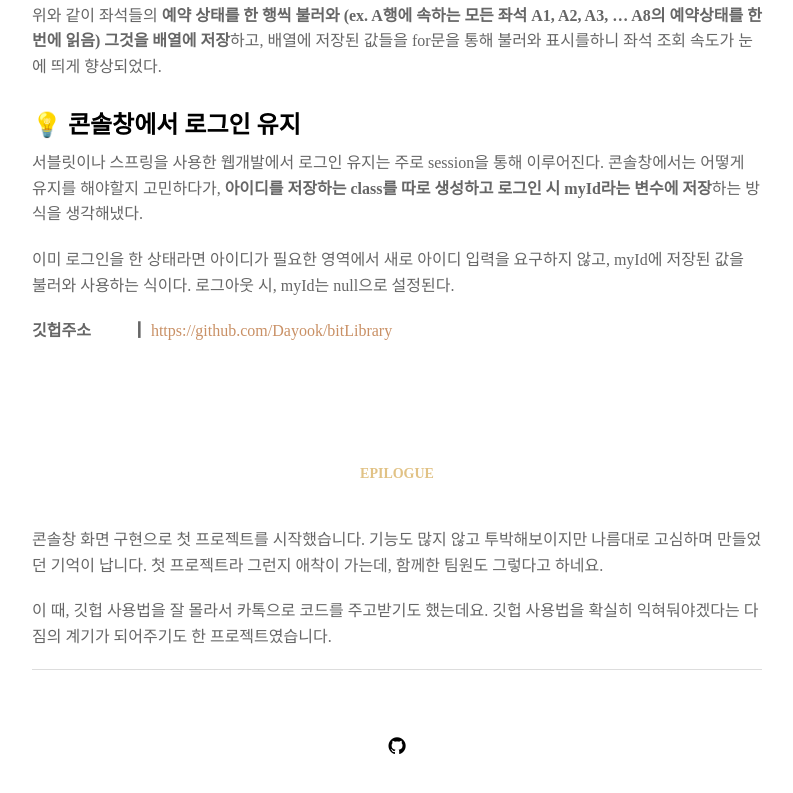
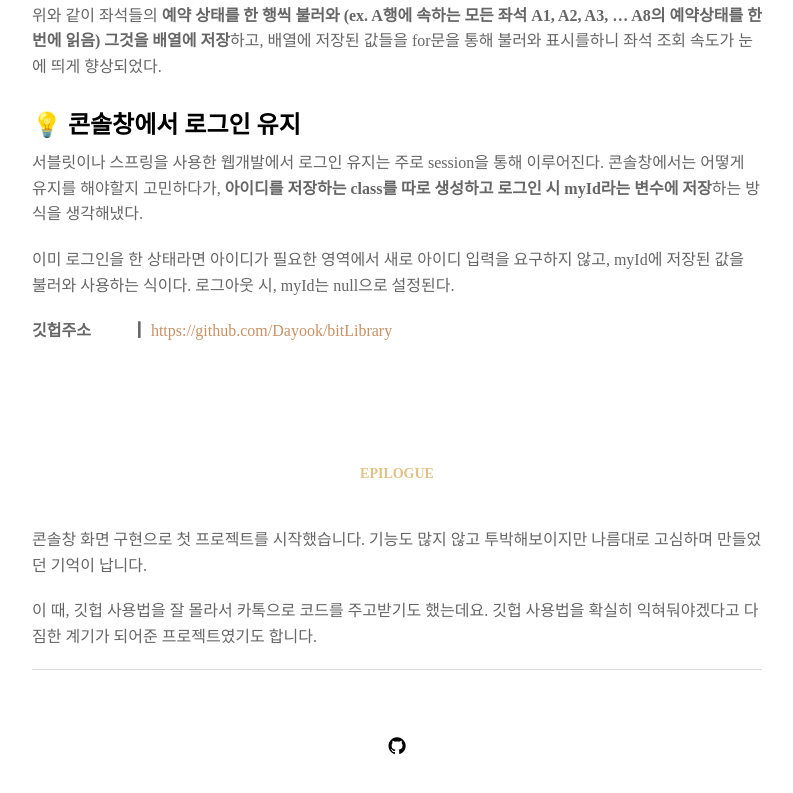
Before and after one commit to Dayook/dayook.github.io, a Jekyll site: the page built from projects/proj-1.md, in a window 1280 px wide and 900 px high, scrolled down 2545 px. Shown: the top 793 px of the window, without its empty margins (243-1036 px from the left). Built offline with Jekyll 4.4.1, drawn with Linux system fonts in a browser that asks for light colours; nearby versions of some CDN libraries; some web fonts are replaced.

Commit message:
update bit-library comments

```diff
--- a/projects/proj-1.md
+++ b/projects/proj-1.md
@@ -64,8 +64,8 @@ title: "Bit Library"
 
 ### EPILOGUE
 
-콘솔창 화면 구현으로 첫 프로젝트를 시작했습니다. 기능도 많지 않고 투박해보이지만 나름대로 고심하며 만들었던 기억이 납니다. 첫 프로젝트라 그런지 애착이 가는데, 함께한 팀원도 그렇다고 하네요.
+콘솔창 화면 구현으로 첫 프로젝트를 시작했습니다. 기능도 많지 않고 투박해보이지만 나름대로 고심하며 만들었던 기억이 납니다.
 
-이 때, 깃헙 사용법을 잘 몰라서 카톡으로 코드를 주고받기도 했는데요. 깃헙 사용법을 확실히 익혀둬야겠다는 다짐의 계기가 되어주기도 한 프로젝트였습니다.
+이 때, 깃헙 사용법을 잘 몰라서 카톡으로 코드를 주고받기도 했는데요. 깃헙 사용법을 확실히 익혀둬야겠다고 다짐한 계기가 되어준 프로젝트였기도 합니다.
 
 ---
```
